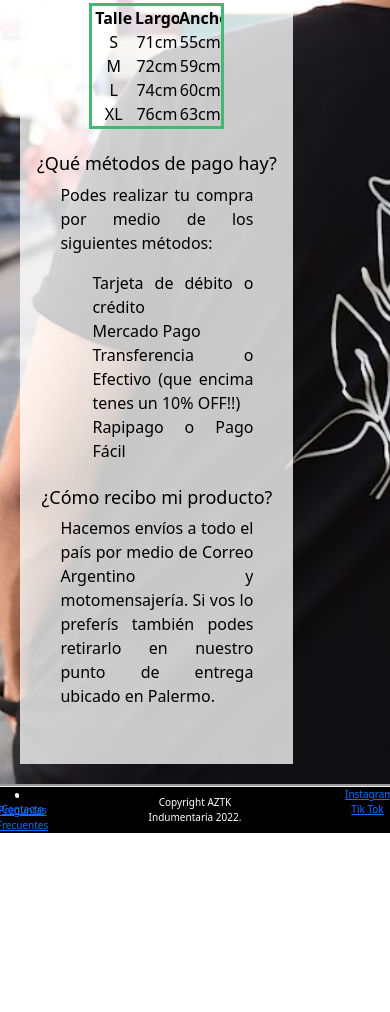
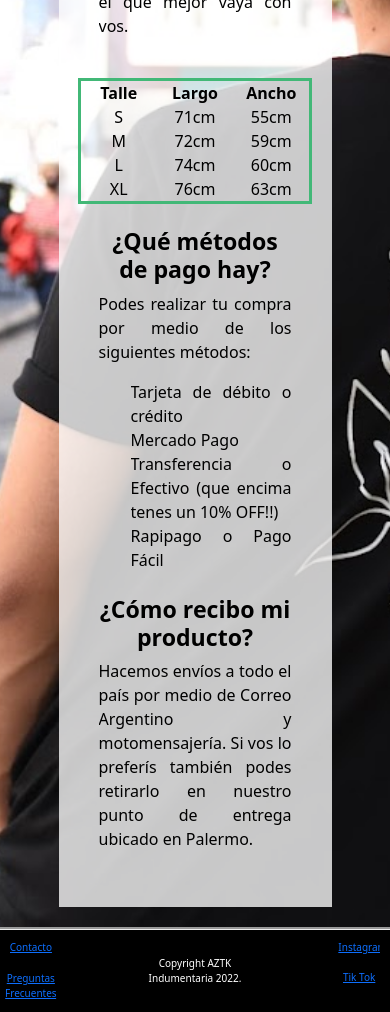
Before and after one commit to camifraysse/AZTK-Fraysse, a website: page pages/preguntas-frecuentes.html in a window 390 px wide. Shown: the part 557-1569 px from the top of the page. Before the commit the page ends 1390 px from the top, so only its background shows below. Drawn offline with nearby package versions, Linux system fonts and the light colour scheme.

Commit message:
editando contacto

```diff
--- a/styles/_content.scss
+++ b/styles/_content.scss
@@ -16,7 +16,7 @@
             background-color: $transparente;
             text-align: center;
             margin: 20px;
-            font-size: medium;
+            font-size: larger;
         }
 
         .cards{
@@ -124,7 +124,7 @@
             color: $negro;
             background-color: $beige;
             height: 85%;
-            width: 90vw;
+            width: 70%;
             padding: 50px;
 
             .article1 {
@@ -164,7 +164,7 @@
                     display: flex;
                     flex-direction: row;
                     justify-content: space-evenly;
-                    width: 50%;
+                    width: 30%;
 
                     .form__btn {
                         width: 15vw;
@@ -194,12 +194,14 @@
 
                         .instagram {
                             background-color: map-get($redes, instagram);
-                            @include tamano(5vw,8vh);
+                            @include tamano(10%,8%);
+                            margin-left: 65%;
                         }
 
                         .tiktok {
                             background-color: map-get($redes, tiktok );
-                            @include tamano(5vw,8vh)
+                            @include tamano(10%,8%);
+                            margin-right: 65%;
                         }
                 }
             }
@@ -210,10 +212,16 @@
     background-image: url(../assets/background4.JPG);
     background-size: cover;
     background-position-x: center;
-    display: flex;
-    flex-flow: column wrap;
-    align-content:space-around;
+    display: grid;
+    justify-items: center;
+    grid-template-areas:
+        "titulo titulo"
+        "preguntas preguntas";
+    grid-template-columns: repeat(2, 1fr);
+    grid-template-rows: 100px 3fr;
+
         .titulos1 {
+        grid-area: titulo;
         color: $negro;
         font-weight: bold;
         font-size: xx-large;
@@ -223,6 +231,7 @@
         }
 
         .preguntas {
+            grid-area: preguntas;
             display: flex;
             flex-direction: column;
             align-items: center;
@@ -236,16 +245,16 @@
 
             .subtitulos {
                 text-align: center;
-                    font-size: large;
-                    width: 200%;
+                font-weight: bold;
+                overflow:hidden;
             }
 
             .tabla {
                 table-layout: fixed;
-                    width: 70%;
+                width: 60vw;
                 border-collapse: collapse;
                 border: 3px solid $verde;
-                    text-align: center;
+                text-align: center,
             }
         }
     }
--- a/styles/_footer.scss
+++ b/styles/_footer.scss
@@ -5,4 +5,7 @@
     font-size: x-small;
     text-align: center;
     width: 100%;
+    list-style: none;
+    padding: 10px;
+    overflow: hidden;
 }
--- a/styles/_media-queries.scss
+++ b/styles/_media-queries.scss
@@ -17,8 +17,12 @@
         height:80%;
     }
 
-    .table {
+    .tabla {
         width: 80%;
+    }
+
+    .article1 {
+        align-items: center;
     }
 
     .form__btns {
@@ -31,7 +35,7 @@
         height: 85vh;
     }
 
-    .article1 {
-        align-items: center;
+    .footer {
+        height: 10vh;
     }
 }
--- a/styles/_variables.scss
+++ b/styles/_variables.scss
@@ -7,7 +7,7 @@
 $beige: #faebd783;
 
 $redes: (
-    instagram: #ca5bceb9,
+    instagram: #e37cea,
     tiktok:#ffffffc6,
 );
 
```
Also changed, not shown: index.html (+10 -8 lines), pages/about.html (+9 -5 lines), pages/contacto.html (+1 -0 lines), pages/preguntas-frecuentes.html (+1 -0 lines), pages/productos.html (+3 -2 lines), styles/estilos.css. Lines whose indentation alone changed are shown as unchanged.
